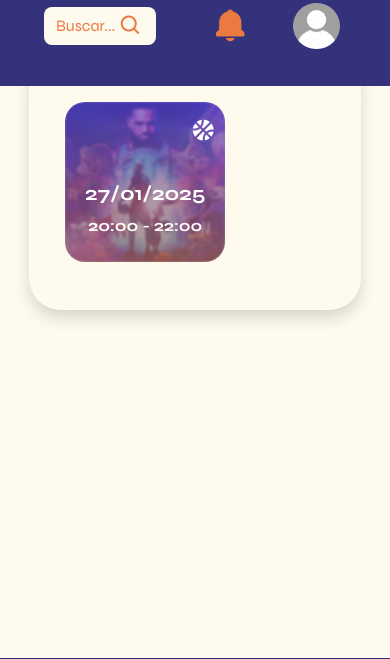
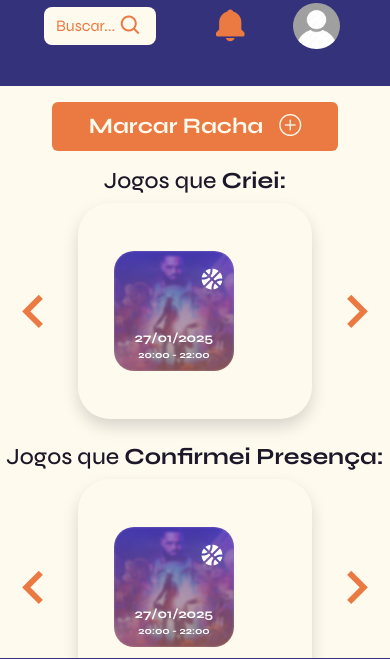
Before and after one commit to loreslei/CadeURacha_Front, a website: page meus_jogos.html in a window 390 px wide. Shown: the part 74-733 px from the top of the page. Drawn offline with nearby package versions, Linux system fonts and the light colour scheme.

Commit message:
página de meus jogos adicionada

```diff
--- a/meus_jogos.html
+++ b/meus_jogos.html
@@ -4,7 +4,8 @@
 <head>
     <meta charset="UTF-8">
     <meta name="viewport" content="width=device-width, initial-scale=1.0">
-    <title>Home</title>
+    <title>Meus Jogos</title>
+    <link href='https://unpkg.com/boxicons@2.1.4/css/boxicons.min.css' rel='stylesheet'>
     <link href="https://cdn.jsdelivr.net/npm/bootstrap-icons/font/bootstrap-icons.css" rel="stylesheet">
     <link href="https://cdn.jsdelivr.net/npm/bootstrap@5.3.3/dist/css/bootstrap.min.css" rel="stylesheet"
         integrity="sha384-QWTKZyjpPEjISv5WaRU9OFeRpok6YctnYmDr5pNlyT2bRjXh0JMhjY6hW+ALEwIH" crossorigin="anonymous">
@@ -20,9 +21,37 @@
 
 
 
+
     <!-- Container de Jogos  -->
-    <div class="container shadow p-5 mb-5 mt-8 rounded-5 w-85">
+
+    <div class="d-flex mt-7 mb-3 justify-content-center w-100">
+      <button id="MarcarRacha" class="rounded border-0 h-50 p-2"><b>Marcar Racha</b><i class="bi bi-plus-circle"></i></button>
+    </div>
+
+
+
+
+     <!-- Socorro -->
+
+
+
+
+
+     <div class="d-flex justify-content-center flex-wrap mb-4">
+      <h3 class="w-100">Jogos que <b>Criei:</b></h3>
+
+      <div id="Agrupador" class="d-flex align-items-center w-85">
+
+        <i class='bx bx-chevron-left arrow'></i>
+
+
+        <div class="container shadow rounded-5">
+
+
           <div class="row d-flex flex-nowrap overflow-auto w-100">
+
+
+            <!-- Cards -->
 
               <div class="card border-0 text-bg-dark ratio ratio-1x1">
                   <img src="images/space.jpg" class="card-img" alt="Imagem de promoção de Jogo">
@@ -34,6 +63,9 @@
                     </div>
                   </div>
                 </div>
+
+
+                <!-- Cards -->
 
                 <div class="card border-0 text-bg-dark ratio ratio-1x1">
                   <img src="images/jam.jpg" class="card-img" alt="Imagem de promoção de Jogo">
@@ -50,6 +82,83 @@
 
           </div>
       </div>
+
+
+
+        <i class='bx bx-chevron-right arrow' ></i>
+
+
+      </div>
+
+
+    </div>
+
+
+
+    <div class="d-flex justify-content-center flex-wrap">
+      <h3 class="w-100">Jogos que <b>Confirmei Presença:</b></h3>
+
+      <div id="Agrupador" class="d-flex align-items-center w-85">
+
+        <i class='bx bx-chevron-left arrow'></i>
+
+
+        <div class="container shadow rounded-5">
+
+
+          <div class="row d-flex flex-nowrap overflow-auto w-100">
+
+
+            <!-- Cards -->
+
+              <div class="card border-0 text-bg-dark ratio ratio-1x1">
+                  <img src="images/space.jpg" class="card-img" alt="Imagem de promoção de Jogo">
+                  <div class="card-img-overlay">
+                    <i class='bx bxs-basketball'></i>
+                    <div class="texts">
+                      <h5 class="card-title text-center"><b>27/01/2025</b></h5>
+                      <p class="card-title text-center"><b>20:00 - 22:00</b></p>
+                    </div>
+                  </div>
+                </div>
+
+
+                <!-- Cards -->
+
+                <div class="card border-0 text-bg-dark ratio ratio-1x1">
+                  <img src="images/jam.jpg" class="card-img" alt="Imagem de promoção de Jogo">
+                  <div class="card-img-overlay">
+                    <i class='bx bxs-basketball'></i>
+                    <div class="texts">
+                      <h5 class="card-title text-center"><b>27/01/2025</b></h5>
+                      <p class="card-title text-center"><b>20:00 - 22:00</b></p>
+                    </div>
+                  </div>
+                </div>
+
+
+
+          </div>
+      </div>
+
+
+
+        <i class='bx bx-chevron-right arrow' ></i>
+
+
+      </div>
+
+
+    </div>
+
+
+
+
+
+
+
+
+
 
 
 
--- a/styles/meus_jogos.css
+++ b/styles/meus_jogos.css
@@ -6,17 +6,39 @@
     --cream: #FEFAEE;
     --yellow: #E5C03E;
     --input-color: rgba(#2C6DA5, 0.1)
-  }
-
-.mt-8{
-    margin-top: 8rem !important;
 }
 
-.card-img-overlay .texts{
+h3{
+    margin-left: 15%;
+}
+
+
+#MarcarRacha,
+#MarcarRacha i,
+#MarcarRacha b {
+    width: 286px;
+    height: 52px;
+    background-color: var(--true-orange);
+    font-size: 22px;
+    color: var(--cream);
+}
+
+#MarcarRacha b {
+    margin-right: 1rem;
+}
+
+
+
+
+.mt-7 {
+    margin-top: 7rem !important;
+}
+
+.card-img-overlay .texts {
     transform: translateY(4rem);
 }
 
-.card-img-overlay i{
+.card-img-overlay i {
     position: absolute;
     font-size: 25px;
     top: 6;
@@ -25,7 +47,7 @@
 }
 
 
-.card img{
+.card img {
     border-radius: 20px !important;
     object-fit: cover;
     filter: blur(1px) brightness(0.7) saturate(0.8) contrast(0.5);
@@ -34,8 +56,13 @@
     mix-blend-mode: overlay;
 }
 
+.container {
+    padding: 3rem !important;
+    background-color: var(--cream);
+}
 
-.card{
+
+.card {
     border-radius: 20px !important;
     width: 160px !important;
     height: 160px !important;
@@ -43,14 +70,55 @@
     cursor: pointer;
 }
 
+.arrow{
+    font-size: 70px;
+    color: var(--true-orange);
+}
 
-.row{
+
+.row {
     gap: 38px;
     scroll-behavior: smooth;
 }
 
-@media (max-width: 767.97px){
-    .row{
+
+@media (max-width:1200px){
+    h3{
+        margin: 0;
+        text-align: center;
+    }
+}
+
+@media (max-width: 500px) {
+
+    .mt-7 {
+        margin-top: 11rem !important;
+    }
+    .row {
         gap: 5rem;
     }
+
+    .card h5 {
+        font-size: 13px !important;
+    }
+
+    .card p {
+        font-size: 10px !important;
+        transform: translateY(-.4rem);
+    }
+
+    .container {
+        width: 60% !important;
+    }
+
+    .card {
+        width: 120px !important;
+        height: 120px !important;
+    }
+
+    #Agrupador{
+        width: 100% !important;
+    }
+
+
 }
```
Lines whose indentation alone changed are shown as unchanged.
